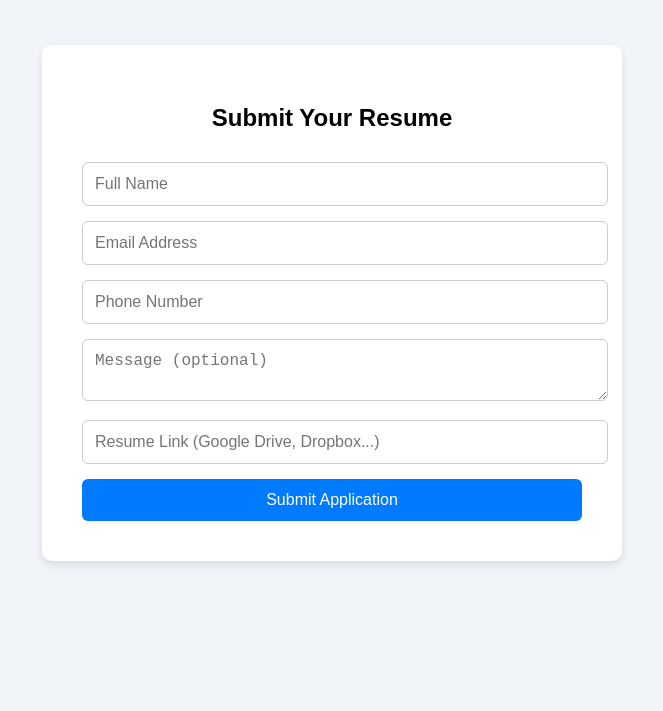
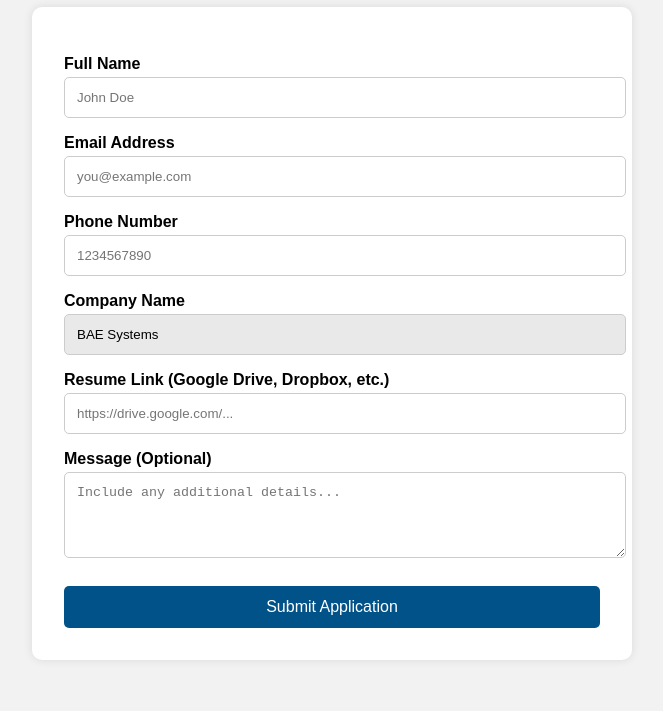
Before and after one commit to Caroline1960/resume-form, a plain HTML site: page index.html in a window 1280 px wide. Shown: the part 105-816 px from the top of the page, without its empty margins (308-971 px from the left). Drawn offline with Linux system fonts and the light colour scheme.

Commit message:
Add styled employment form for BAE Systems

```diff
--- a/index.html
+++ b/index.html
@@ -3,153 +3,145 @@
 <head>
   <meta charset="UTF-8" />
   <meta name="viewport" content="width=device-width, initial-scale=1.0"/>
-  <title>Resume Submission Form</title>
+  <title>Resume Submission – BAE Systems</title>
   <style>
     body {
       font-family: Arial, sans-serif;
-      background: #f1f5f9;
-      display: flex;
-      align-items: center;
-      justify-content: center;
-      height: 100vh;
+      background: #f2f2f2;
+      padding: 2rem;
+      max-width: 600px;
+      margin: auto;
     }
 
-    .form-container {
-      background: white;
-      padding: 40px;
-      border-radius: 10px;
-      box-shadow: 0 4px 8px rgba(0,0,0,0.1);
-      width: 100%;
-      max-width: 500px;
+    h1 {
+      text-align: center;
+      color: #333;
     }
 
-    h2 {
-      text-align: center;
-      margin-bottom: 30px;
+    form {
+      background: white;
+      padding: 2rem;
+      border-radius: 10px;
+      box-shadow: 0 0 10px rgba(0,0,0,0.1);
+    }
+
+    label {
+      font-weight: bold;
+      display: block;
+      margin-top: 1rem;
     }
 
     input, textarea {
       width: 100%;
-      padding: 12px;
-      margin-bottom: 15px;
+      padding: 0.75rem;
+      margin-top: 0.25rem;
       border: 1px solid #ccc;
-      border-radius: 6px;
-      font-size: 16px;
+      border-radius: 5px;
+    }
+
+    input[readonly] {
+      background-color: #e9e9e9;
     }
 
     button {
       width: 100%;
-      padding: 12px;
-      background: #007bff;
+      padding: 0.75rem;
+      margin-top: 1.5rem;
+      background-color: #005288;
       color: white;
-      font-size: 16px;
       border: none;
-      border-radius: 6px;
+      border-radius: 5px;
+      font-size: 1rem;
       cursor: pointer;
-      position: relative;
     }
 
     button:disabled {
-      background: #aaa;
+      background-color: #ccc;
+      cursor: not-allowed;
     }
 
     .spinner {
-      width: 16px;
-      height: 16px;
-      border: 2px solid #fff;
-      border-top: 2px solid transparent;
-      border-radius: 50%;
-      animation: spin 0.8s linear infinite;
-      display: inline-block;
-      vertical-align: middle;
-      margin-left: 10px;
+      display: none;
+      margin: 1rem auto;
+      text-align: center;
     }
 
-    @keyframes spin {
-      to { transform: rotate(360deg); }
-    }
-
-    #success-message {
+    .success-message {
       display: none;
       text-align: center;
       color: green;
-      margin-top: 15px;
-    }
-
-    #error-msg {
-      color: red;
-      text-align: center;
-      display: none;
-      margin-bottom: 10px;
+      font-weight: bold;
+      margin-top: 1rem;
     }
   </style>
 </head>
 <body>
 
-  <div class="form-container">
-    <h2>Submit Your Resume</h2>
-    <form id="resume-form" action="https://formspree.io/f/mvgqkeql" method="POST" onsubmit="return validateForm();">
-      <input type="text" name="name" placeholder="Full Name" required minlength="2" />
-      <input type="email" name="email" placeholder="Email Address" required />
-      <input type="tel" name="phone" placeholder="Phone Number" pattern="\d{10,}" required />
-      <textarea name="message" placeholder="Message (optional)"></textarea>
-      <input type="url" name="resumeLink" placeholder="Resume Link (Google Drive, Dropbox...)" required />
+  <h1>Submit Your Resume</h1>
 
-      <p id="error-msg"></p>
-      <button type="submit" id="submitBtn">Submit Application</button>
-    </form>
+  <form id="resume-form" action="https://formspree.io/f/mvgqkeql" method="POST" onsubmit="return handleSubmit(event)">
+    <label for="name">Full Name</label>
+    <input type="text" name="name" placeholder="John Doe" required minlength="2" />
 
-    <p id="success-message">✅ Submitted successfully!</p>
-  </div>
+    <label for="email">Email Address</label>
+    <input type="email" name="email" placeholder="you@example.com" required />
+
+    <label for="phone">Phone Number</label>
+    <input type="tel" name="phone" placeholder="1234567890" pattern="\d{10,}" required />
+
+    <label for="company">Company Name</label>
+    <input type="text" id="company" name="company" value="BAE Systems" readonly />
+
+    <label for="resumeLink">Resume Link (Google Drive, Dropbox, etc.)</label>
+    <input type="url" name="resumeLink" placeholder="https://drive.google.com/..." required />
+
+    <label for="message">Message (Optional)</label>
+    <textarea name="message" rows="4" placeholder="Include any additional details..."></textarea>
+
+    <div class="spinner" id="spinner">Submitting...</div>
+
+    <button type="submit" id="submitBtn">Submit Application</button>
+
+    <div class="success-message" id="successMessage">✅ Your resume has been submitted successfully!</div>
+  </form>
 
   <script>
-    function validateForm() {
-      const link = document.querySelector('input[name="resumeLink"]').value;
-      const errorMsg = document.getElementById("error-msg");
-      const button = document.getElementById("submitBtn");
+    function handleSubmit(e) {
+      e.preventDefault();
+      const form = document.getElementById("resume-form");
+      const submitBtn = document.getElementById("submitBtn");
+      const spinner = document.getElementById("spinner");
+      const successMessage = document.getElementById("successMessage");
 
-      if (!link.startsWith("http://") && !link.startsWith("https://")) {
-        errorMsg.textContent = "Resume link must start with http:// or https://";
-        errorMsg.style.display = "block";
-        return false;
-      }
+      submitBtn.disabled = true;
+      spinner.style.display = "block";
 
-      errorMsg.style.display = "none";
-
-      // Show spinner
-      button.innerHTML = 'Submitting <span class="spinner"></span>';
-      button.disabled = true;
-
-      return true;
-    }
-
-    document.getElementById('resume-form').addEventListener('submit', function (e) {
-      e.preventDefault();
-
-      if (!validateForm()) return;
-
-      const form = e.target;
       const formData = new FormData(form);
 
       fetch(form.action, {
-        method: form.method,
+        method: "POST",
         body: formData,
-        headers: { 'Accept': 'application/json' }
-      }).then(response => {
+        headers: {
+          'Accept': 'application/json'
+        }
+      })
+      .then(response => {
+        spinner.style.display = "none";
         if (response.ok) {
-          document.getElementById("success-message").style.display = "block";
           form.reset();
+          successMessage.style.display = "block";
         } else {
-          alert("There was a problem submitting the form.");
+          alert("Something went wrong. Please try again.");
         }
-        document.getElementById("submitBtn").innerHTML = "Submit Application";
-        document.getElementById("submitBtn").disabled = false;
-      }).catch(error => {
-        alert("Something went wrong. Please try again.");
-        document.getElementById("submitBtn").innerHTML = "Submit Application";
-        document.getElementById("submitBtn").disabled = false;
+        submitBtn.disabled = false;
+      })
+      .catch(error => {
+        spinner.style.display = "none";
+        alert("Error submitting form. Please check your connection.");
+        submitBtn.disabled = false;
       });
-    });
+    }
   </script>
+
 </body>
 </html>
```
